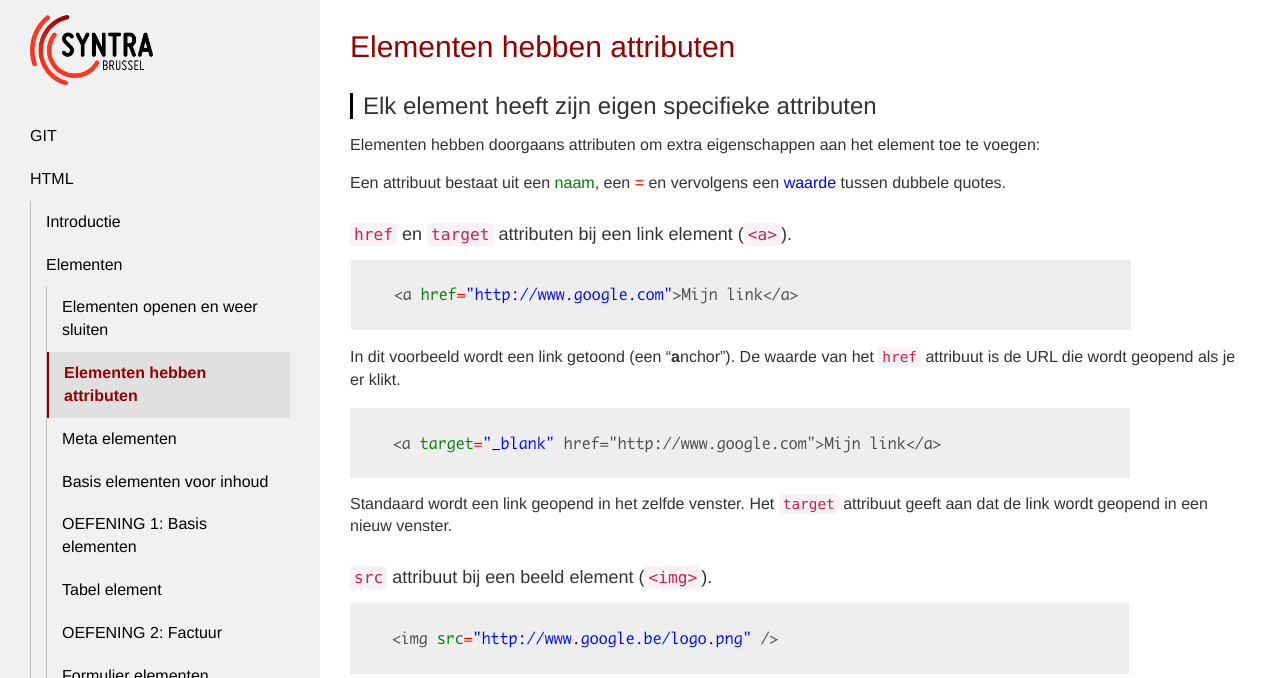
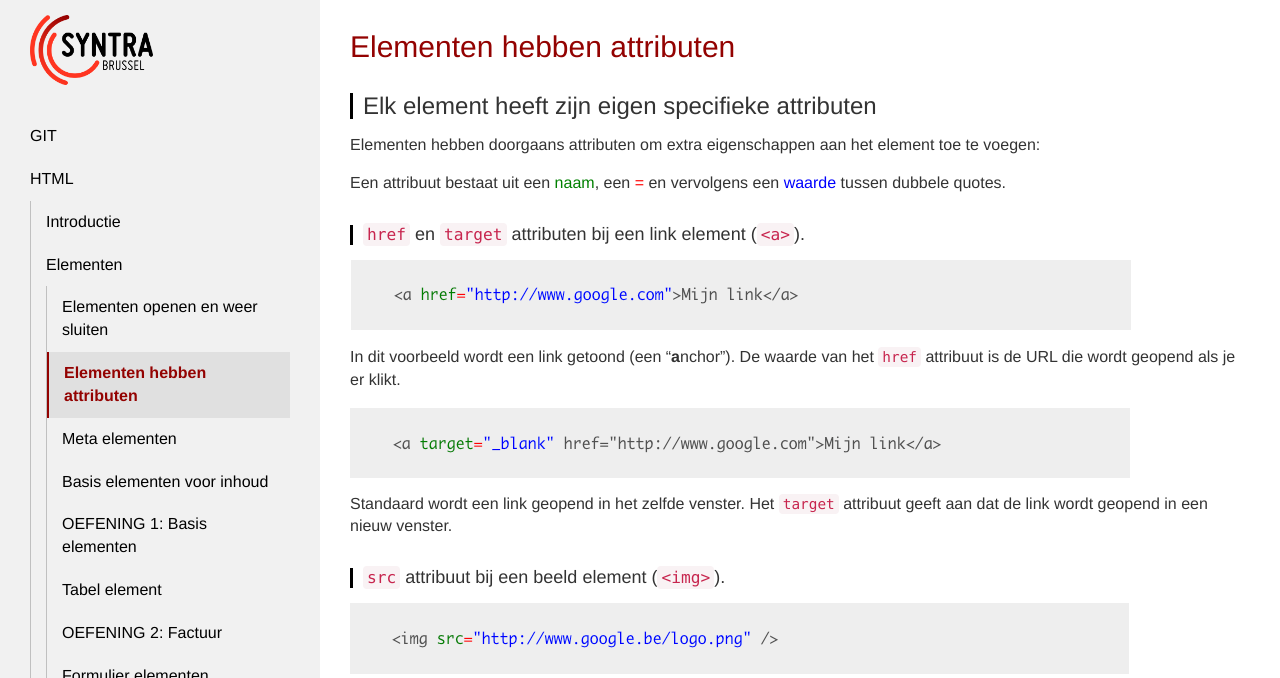
Before and after one commit to Syntra-Brussel/webdesign, a Jekyll site: the page built from html/elementen/attributen.md, in a window 1280 px wide. Shown: the top 678 px of the page. Built offline with Jekyll 4.4.1, drawn with Linux system fonts in a browser that asks for light colours; nearby versions of some CDN libraries; a script that is not in the unit is left out.

Commit message:
Update style.css

```diff
--- a/assets/css/style.css
+++ b/assets/css/style.css
@@ -25,7 +25,7 @@
     margin-top: 3rem;
 }
 
-h3 {
+h3, h4 {
     border-left: 3px solid #000;
     padding-left: 10px;
 }
```
